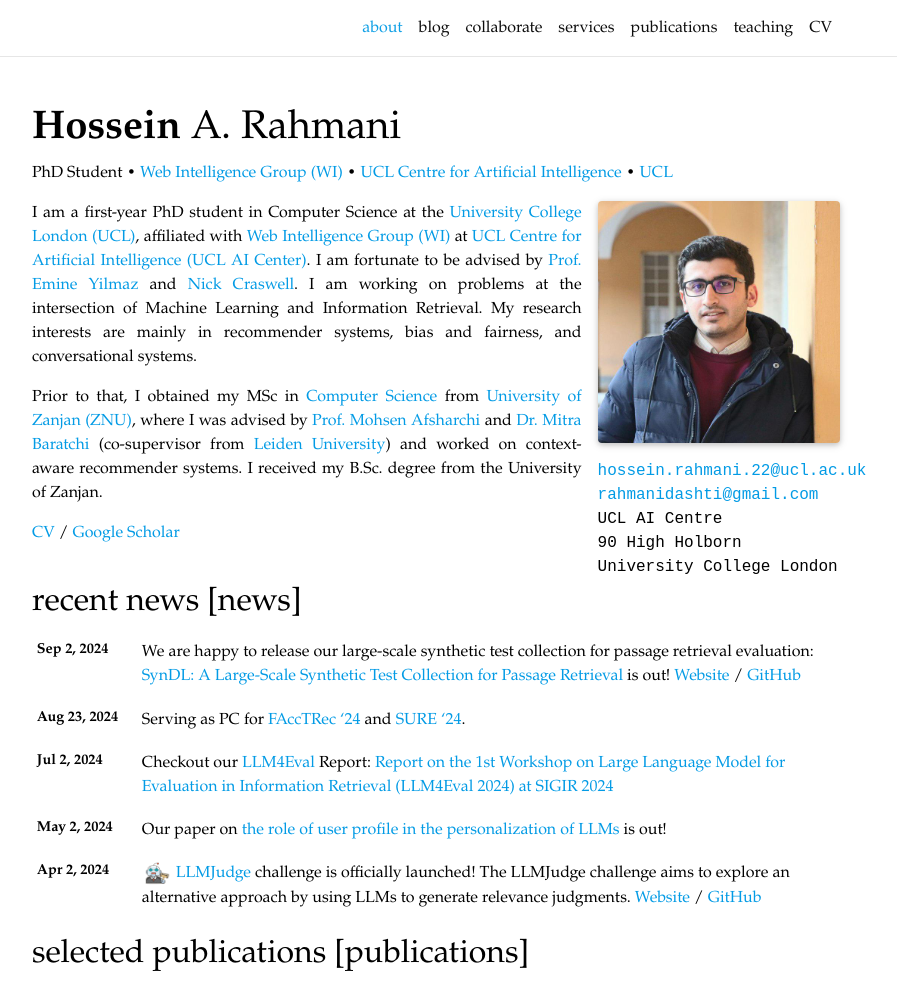
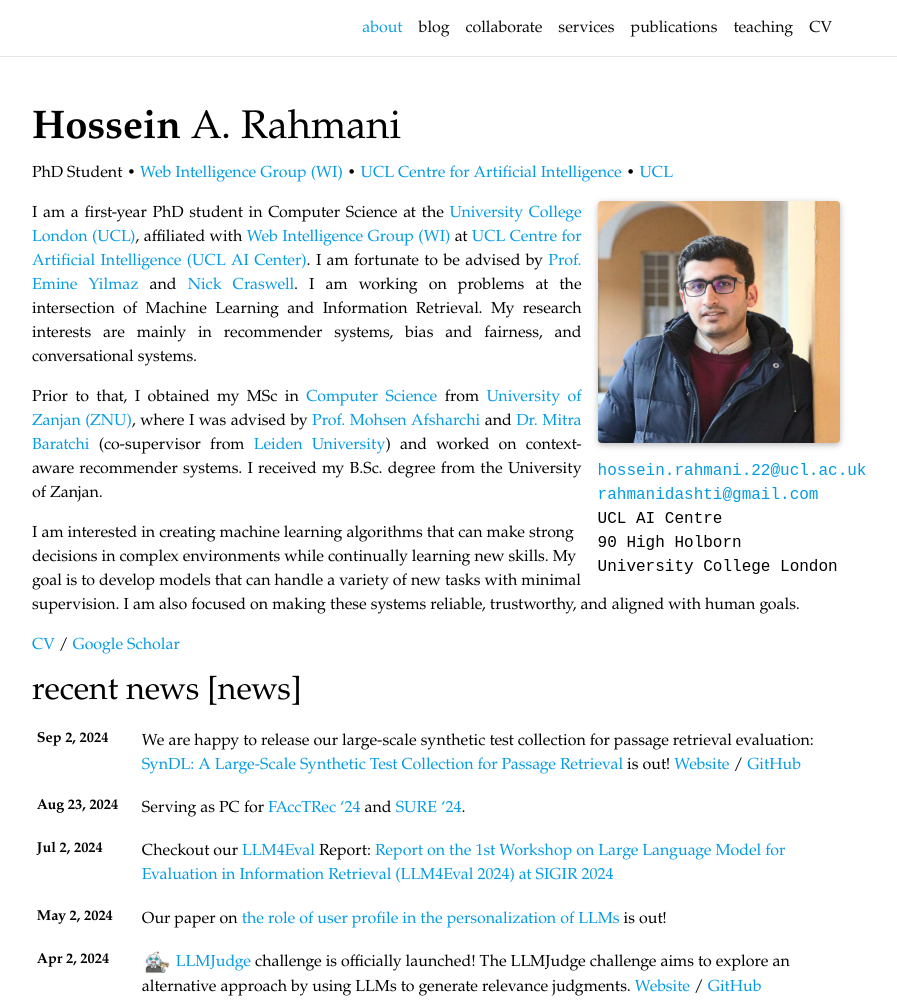
Before and after one commit to rahmanidashti/rahmanidashti.github.io, a Jekyll site: the page built from _pages/about.md, in a window 1280 px wide and 1381 px high, cut to the strip 0-1002 px from the top of the window. Shown: the whole strip, without its empty margins (204-1101 px from the left). Built offline with Jekyll 4.4.1, drawn with Linux system fonts in a browser that asks for light colours; full-size pictures stand in for the smaller copies a plugin makes; comment, search, counter and statistics services are not loaded; a style sheet for code colours, icons or effects is not loaded.

Commit message:
Update about.md

```diff
--- a/_pages/about.md
+++ b/_pages/about.md
@@ -24,4 +24,8 @@
 <p> Prior to that, I obtained my MSc in <a href="https://www.znu.ac.ir/engineering/department-computer-engineering/en" target="\_blank">Computer Science</a> from <a href="https://www.znu.ac.ir/en">University of Zanjan (ZNU)</a>, where I was advised by <a href="http://cv.znu.ac.ir/afsharchim/" target="\_blank">Prof. Mohsen Afsharchi</a> and <a href="http://www.mitrabaratchi.com/" target="_blank">Dr. Mitra Baratchi</a> (co-supervisor from <a href="https://www.universiteitleiden.nl/en" target="_blank">Leiden University</a>) and worked on context-aware recommender systems. I received my B.Sc. degree from the University of Zanjan. </p>
 </div>
 
+I am interested in creating machine learning algorithms that can make strong decisions in complex environments while continually learning new skills. My goal is to develop models that can handle a variety of new tasks with minimal supervision. I am also focused on making these systems reliable, trustworthy, and aligned with human goals.
+
+<!-- My work spans areas like information retrieval, recommendation systems, and natural language processing. Currently, I am focused on enhancing large language models (LLMs) with decision-making abilities, such as planning, reasoning, and using tools, and teaching them to learn from human feedback in an open-ended way. -->
+
 <a href="/assets/pdf/Hossein_A_Saeed_Rahmani_CV.pdf" target="_blank">CV</a> / <a href="https://scholar.google.com/citations?user=1uzYEI0AAAAJ&hl=en" target="_blank">Google Scholar</a>
```
